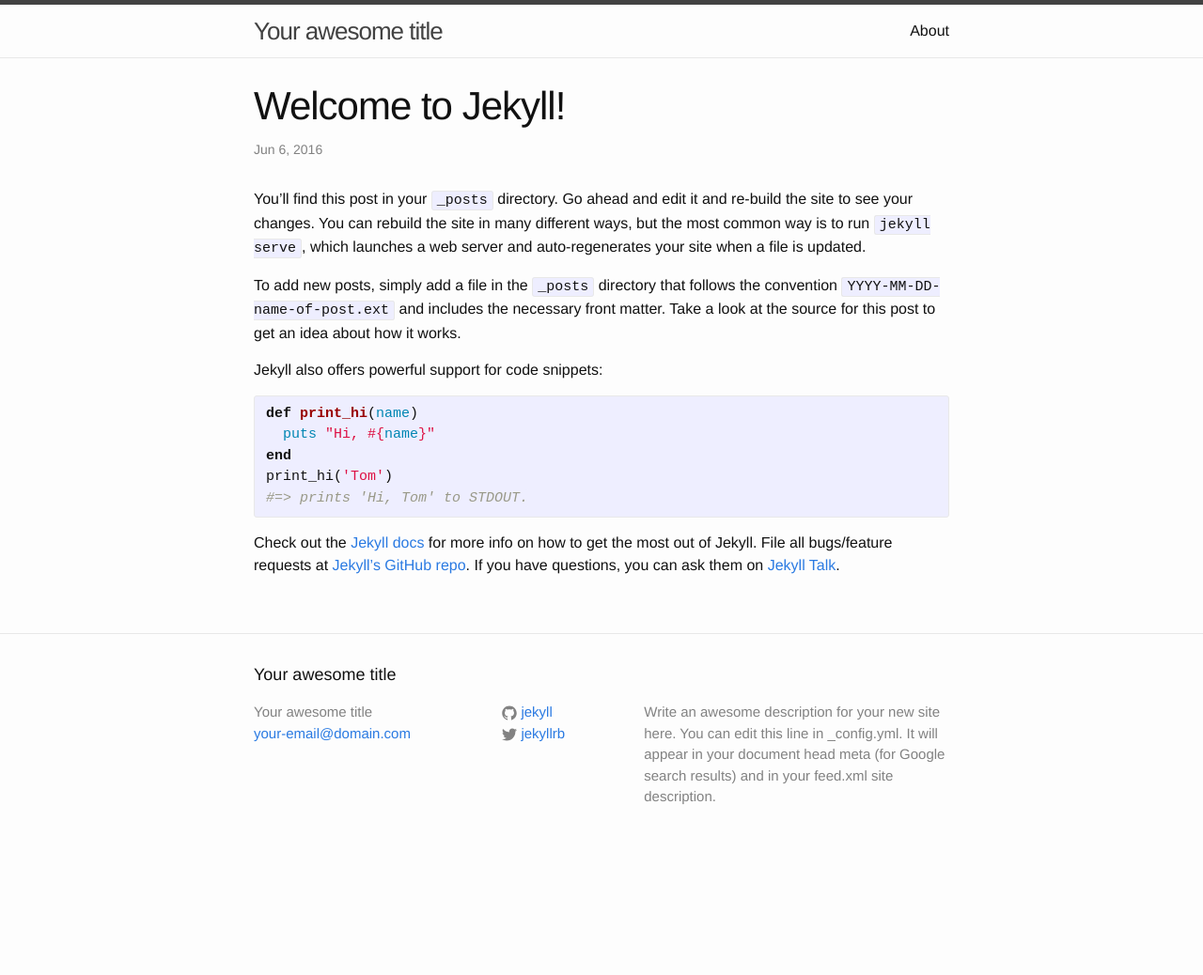
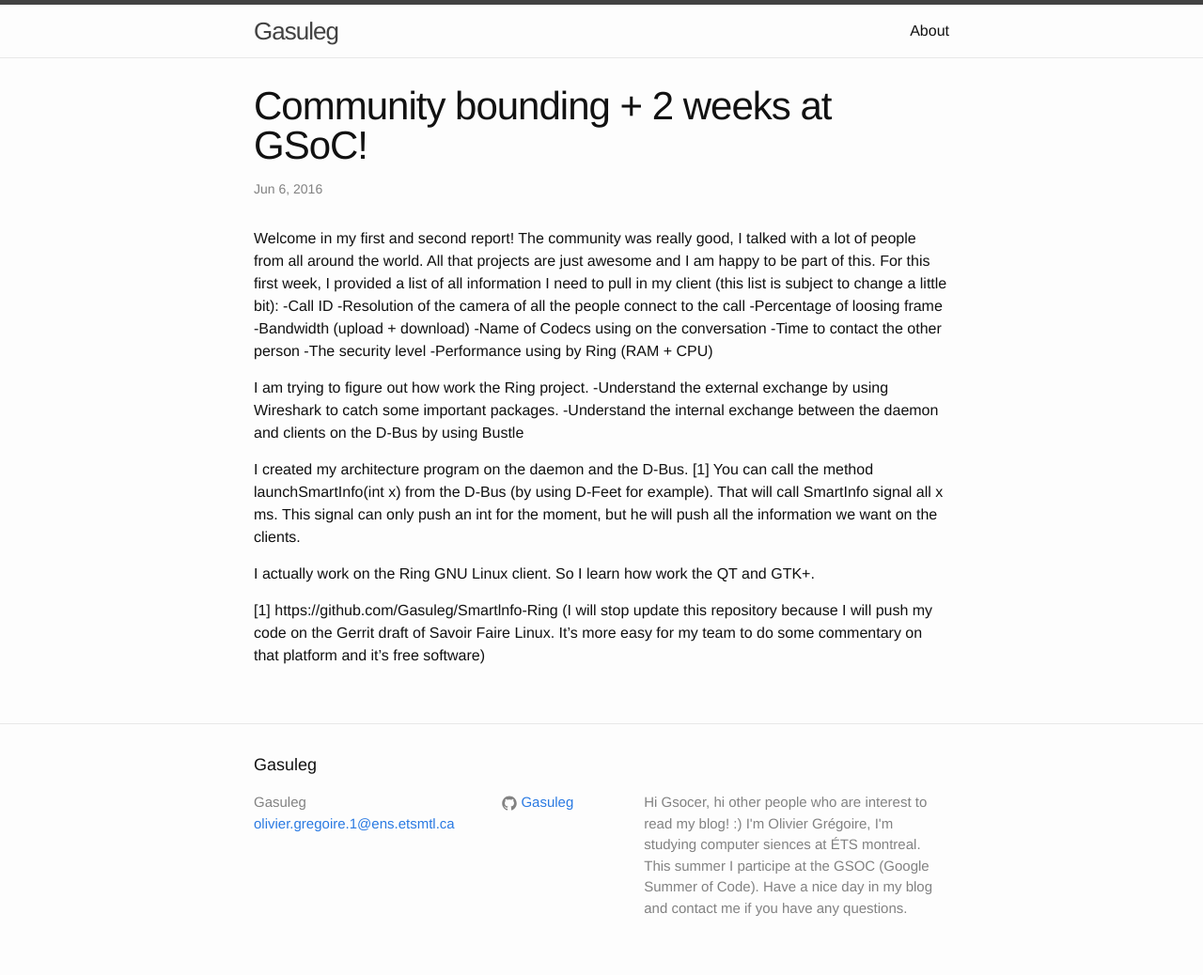
Before and after one commit to Gasuleg/Gasuleg.github.io, a Jekyll site: the page built from _posts/2016-06-06-welcome-to-jekyll.markdown, in a window 1280 px wide. Shown: the whole page at 94% size. Built offline with Jekyll 4.4.1, drawn with Linux system fonts in a browser that asks for light colours; before the commit the page ends 920 px from its top, so only the background shows below that.

Commit message:
First post

```diff
--- a/_config.yml
+++ b/_config.yml
@@ -6,16 +6,16 @@
 # 'jekyll serve'. If you change this file, please restart the server process.
 
 # Site settings
-title: Your awesome title
-email: your-email@domain.com
+title: Gasuleg
+email: olivier.gregoire.1@ens.etsmtl.ca
 description: > # this means to ignore newlines until "baseurl:"
-  Write an awesome description for your new site here. You can edit this
-  line in _config.yml. It will appear in your document head meta (for
-  Google search results) and in your feed.xml site description.
+  Hi Gsocer, hi other people who are interest to read my blog! :)
+  I'm Olivier Grégoire, I'm studying computer siences at ÉTS montreal. This
+  summer I participe at the GSOC (Google Summer of Code).
+  Have a nice day in my blog and contact me if you have any questions.
 baseurl: "" # the subpath of your site, e.g. /blog
-url: "http://yourdomain.com" # the base hostname & protocol for your site
-twitter_username: jekyllrb
-github_username:  jekyll
+url: "https://gasuleg.github.io/" # the base hostname & protocol for your site
+github_username:  Gasuleg
 
 # Build settings
 markdown: kramdown
--- a/_posts/2016-06-06-welcome-to-jekyll.markdown
+++ b/_posts/2016-06-06-welcome-to-jekyll.markdown
@@ -1,25 +1,27 @@
 ---
 layout: post
-title:  "Welcome to Jekyll!"
+title:  "Community bounding + 2 weeks at GSoC!"
 date:   2016-06-06 12:57:51 -0400
 categories: jekyll update
 ---
-You’ll find this post in your `_posts` directory. Go ahead and edit it and re-build the site to see your changes. You can rebuild the site in many different ways, but the most common way is to run `jekyll serve`, which launches a web server and auto-regenerates your site when a file is updated.
+Welcome in my first and second report!
+The community was really good, I talked with a lot of people from all around the world. All that projects are just awesome and I am happy to be part of this.
+For this first week, I provided a list of all information I need to pull in my client (this list is subject to change a little bit):
+-Call ID
+-Resolution of the camera of all the people connect to the call
+-Percentage of loosing frame
+-Bandwidth (upload + download)
+-Name of Codecs using on the conversation
+-Time to contact the other person
+-The security level
+-Performance using by Ring (RAM + CPU)
 
-To add new posts, simply add a file in the `_posts` directory that follows the convention `YYYY-MM-DD-name-of-post.ext` and includes the necessary front matter. Take a look at the source for this post to get an idea about how it works.
+I am trying to figure out how work the Ring project.
+-Understand the external exchange by using Wireshark to catch some important packages.
+-Understand the internal exchange between the daemon and clients on the D-Bus by using Bustle
 
-Jekyll also offers powerful support for code snippets:
+I created my architecture program on the daemon and the D-Bus. [1] You can call the method launchSmartInfo(int x) from the D-Bus (by using D-Feet for example). That will call SmartInfo signal all x ms. This signal can only push an int for the moment, but he will push all the information we want on the clients.
 
-{% highlight ruby %}
-def print_hi(name)
-  puts "Hi, #{name}"
-end
-print_hi('Tom')
-#=> prints 'Hi, Tom' to STDOUT.
-{% endhighlight %}
+I actually work on the Ring GNU Linux client. So I learn how work the QT and GTK+.
 
-Check out the [Jekyll docs][jekyll-docs] for more info on how to get the most out of Jekyll. File all bugs/feature requests at [Jekyll’s GitHub repo][jekyll-gh]. If you have questions, you can ask them on [Jekyll Talk][jekyll-talk].
-
-[jekyll-docs]: http://jekyllrb.com/docs/home
-[jekyll-gh]:   https://github.com/jekyll/jekyll
-[jekyll-talk]: https://talk.jekyllrb.com/
+[1] https://github.com/Gasuleg/Smartlnfo-Ring (I will stop update this repository because I will push my code on the Gerrit draft of Savoir Faire Linux. It's more easy for my team to do some commentary on that platform and it's free software)
```
